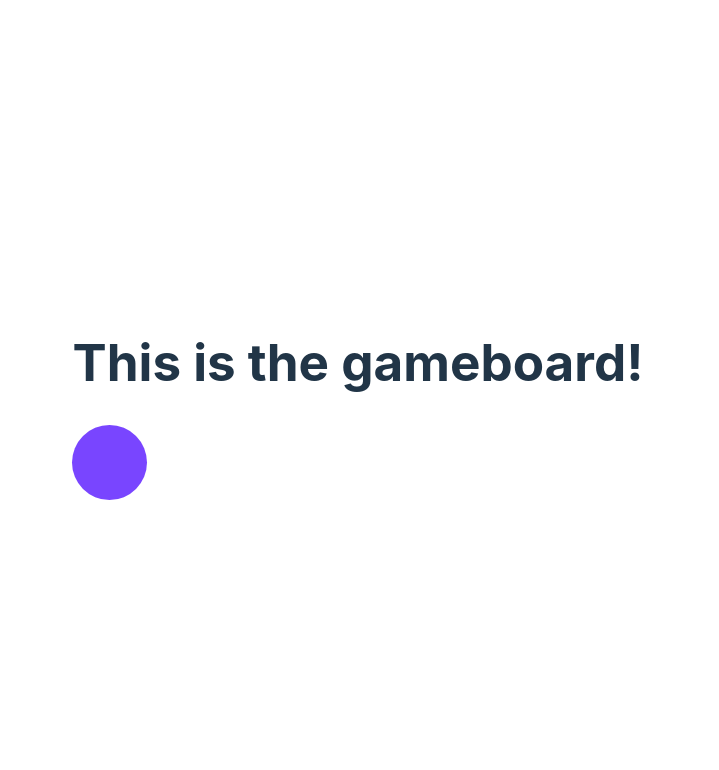
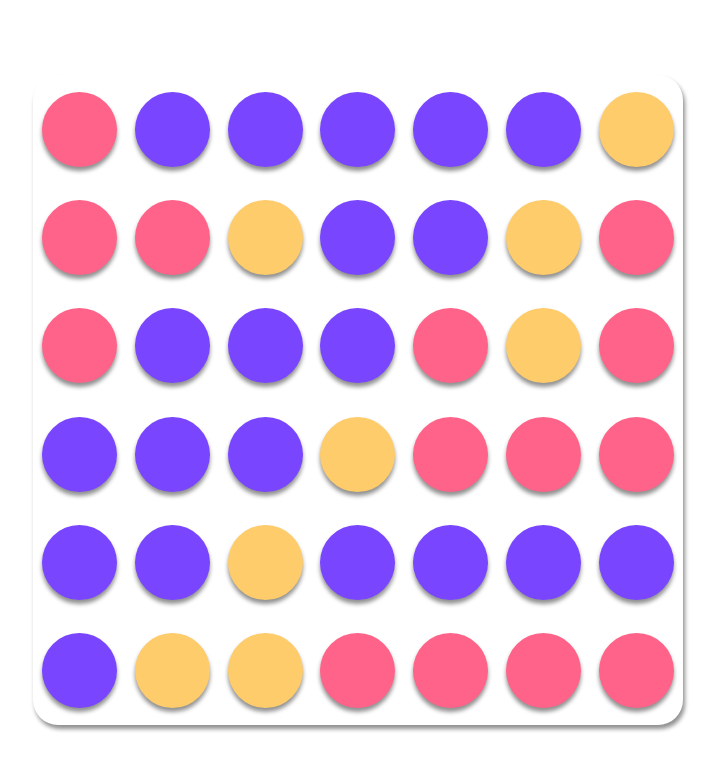
Before and after one commit to Joshua-Farr/connect-four, a React (Vite) app: page / in a window 1280 px wide. Shown: the top 770 px of the page, without its empty margins (282-1001 px from the left). Built offline with nearby package versions, Linux system fonts and the light colour scheme.

Commit message:
Getting board to render correctly!

```diff
--- a/src/components/GameBoard/GameBoard.css
+++ b/src/components/GameBoard/GameBoard.css
@@ -0,0 +1,11 @@
+.game-board {
+  width: 650px;
+  height: 650px;
+  background-color: white;
+  border-radius: 25px;
+  box-shadow: 2px 4px 4px hsl(0deg 0% 0% / 0.44);
+  display: grid;
+  grid-template-columns: repeat(7, 1fr);
+  justify-content: space-between;
+  place-items: center;
+}
--- a/src/components/GameBoard/Gameboard.tsx
+++ b/src/components/GameBoard/Gameboard.tsx
@@ -21,23 +21,20 @@ export default function GameBoard(gameboard: GameBoardProps) {
 
     for (let i = 0; i < fakeGame.length; i++) {
       console.log(fakeGame[i]);
-
+      const column = [];
       for (let j = 0; j < 6; j++) {
-        if (fakeGame[i][j] === 1) {
+        if (fakeGame[i][j]) {
+          column.push(<GamePiece playerNumber={fakeGame[i][j]} />);
+        } else if (!fakeGame[i][j]) {
+          column.push(<GamePiece playerNumber={3} />);
         }
       }
+      renderedBoard.push(column);
     }
 
     return renderedBoard;
   }
 
   const newBoard = createBoard();
-  0;
-  return (
-    <div className="game-board">
-      <h1>This is the gameboard!</h1>
-      {newBoard}
-      <GamePiece playerNumber={-1} />
-    </div>
-  );
+  return <div className="game-board">{newBoard}</div>;
 }
--- a/src/components/GamePiece/GamePiece.css
+++ b/src/components/GamePiece/GamePiece.css
@@ -3,6 +3,7 @@
   width: 75px;
   background-color: #7945ff;
   border-radius: 50%;
+  box-shadow: 0px 4px 4px hsl(0deg 0% 0% / 0.44);
 }
 
 .player-1 {
```
